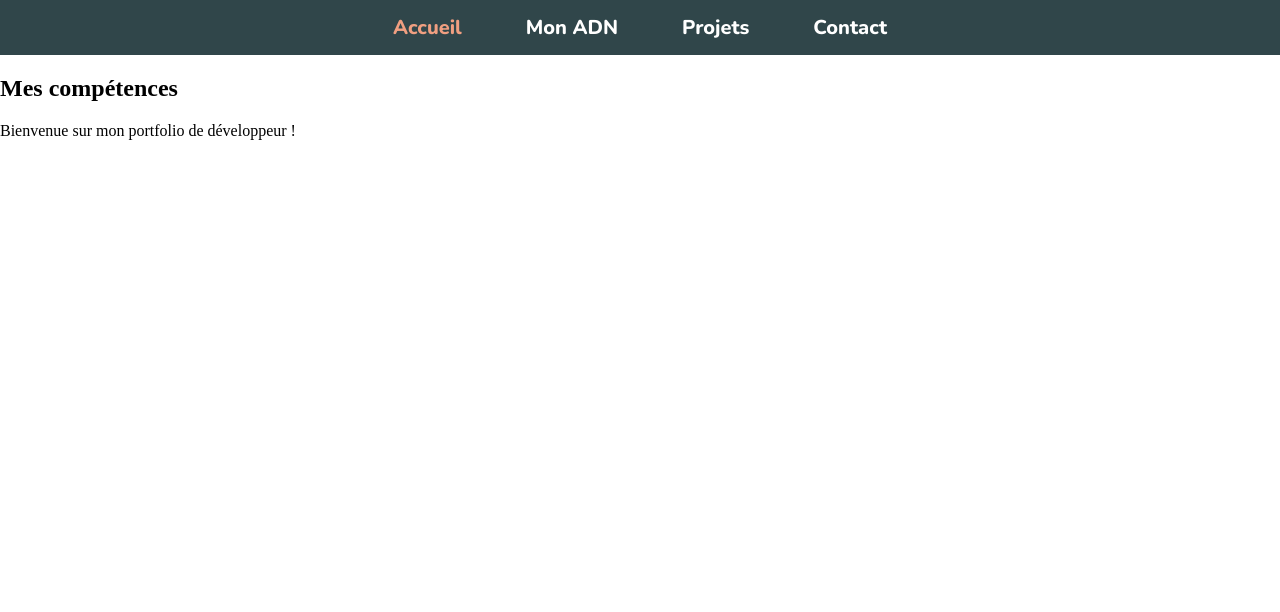
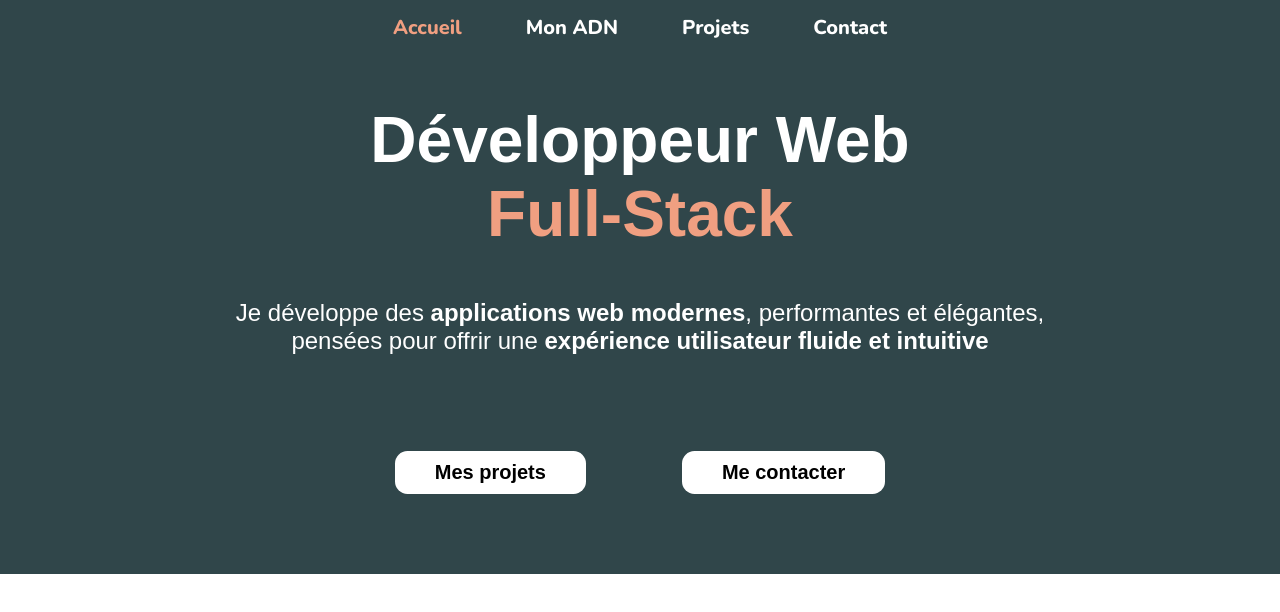
Before and after one commit to J-za/portfolio-jocelyn, a React (Vite) app in the folder client/: page / in a window 1280 px wide. Shown: the top 612 px of the page. Built offline with nearby package versions, Linux system fonts and the light colour scheme.

Commit message:
feat: create Hero section for homepage

```diff
--- a/client/src/pages/Home/Home.jsx
+++ b/client/src/pages/Home/Home.jsx
@@ -1,9 +1,23 @@
+import "./home.scss";
+
 function Home() {
   return (
-    <div className="home">
-      <h2>Mes compétences</h2>
-      <p>Bienvenue sur mon portfolio de développeur !</p>
-    </div>
+    <>
+      <section className="hero-content">
+        <h1>
+          Développeur Web <br /> <span class="accent">Full-Stack</span>
+        </h1>
+        <p>
+          Je développe des <strong>applications web modernes</strong>,
+          performantes et élégantes, pensées pour offrir une{" "}
+          <strong>expérience utilisateur fluide et intuitive</strong>
+        </p>
+        <div className="button-content">
+          <button>Mes projets</button>
+          <button>Me contacter</button>
+        </div>
+      </section>
+    </>
   );
 }
 
--- /dev/null
+++ b/client/src/pages/Home/home.scss
@@ -0,0 +1,49 @@
+@use "../../styles/variables.scss" as *;
+
+.hero-content {
+  display: flex;
+  flex-direction: column;
+  gap: 3em;
+  justify-content: center;
+  align-items: center;
+  background-color: $color-primary;
+  padding: 3em 12em;
+
+  h1 {
+    font-size: 4em;
+    color: $color-light;
+    text-align: center;
+    font-weight: 800;
+    margin: 0;
+
+    .accent {
+      color: $color-accent;
+    }
+  }
+
+  p {
+    color: $color-light;
+    font-size: $font-size-dekstop-written1;
+    text-align: center;
+    margin: 0 0 2em 0;
+  }
+
+  .button-content {
+    display: flex;
+    gap: 6em;
+    margin-bottom: 2em;
+    button {
+      all: unset;
+      background-color: $color-light;
+      border-radius: 0.625em;
+      padding: 0.5em 2em;
+      font-weight: 800;
+      font-size: $font-size-dekstop-written2;
+      transition: transform 0.3s ease;
+
+      &:hover {
+        transform: scale(1.06);
+      }
+    }
+  }
+}
--- a/client/src/styles/main.scss
+++ b/client/src/styles/main.scss
@@ -1,4 +1,10 @@
+@use "../styles/variables.scss" as *;
+
 body,
 html {
   margin: 0;
 }
+
+main {
+  font-family: $main-police;
+}
--- a/client/src/styles/variables.scss
+++ b/client/src/styles/variables.scss
@@ -3,3 +3,7 @@ $color-light: #ffffff;
 $color-accent: #f09f81;
 $header-police: "Nunito", sans-serif;
 $main-police: "Monserrat", sans-serif;
+$fontsize-dekstop-h1: 4em;
+$font-size-dekstop-h2: 2.5em;
+$font-size-dekstop-written1: 1.5em;
+$font-size-dekstop-written2: 1.25em;
```
